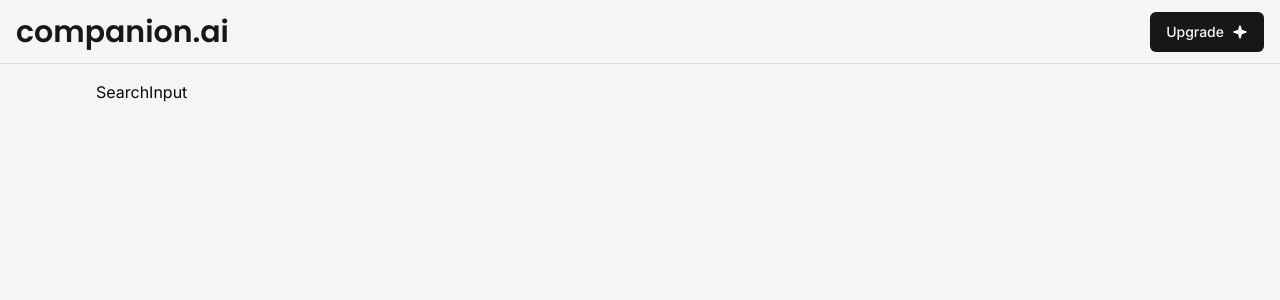
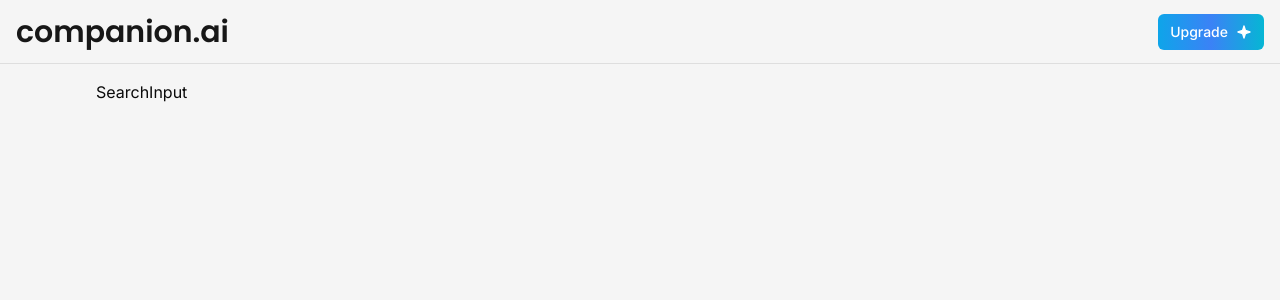
Before and after one commit to Zaid-maker/companion-ai, a Next.js app: page / in a window 1280 px wide. Shown: the top 300 px of the page. Built offline with nearby package versions, Linux system fonts and the light colour scheme.

Commit message:
add size and varient property to Button

```diff
--- a/components/navbar.tsx
+++ b/components/navbar.tsx
@@ -26,7 +26,7 @@ export const Navbar = () => {
         </Link>
       </div>
       <div className="flex items-center gap-x-3">
-        <Button>
+        <Button size="sm" variant="premium">
           Upgrade
           <Sparkle className="h-4 w-4 fill-white text-white ml-2" />
         </Button>
```
